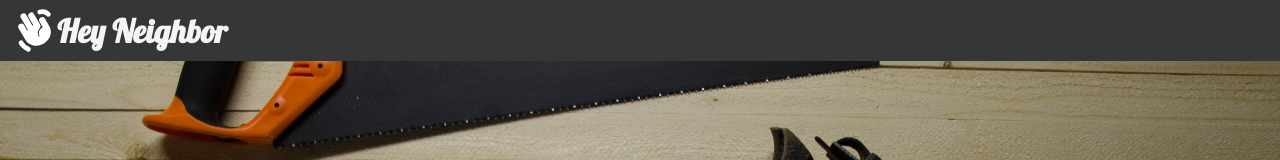
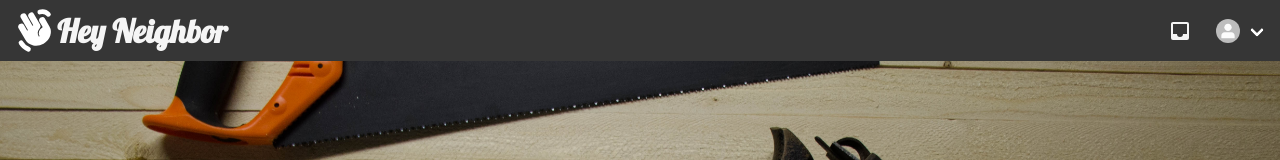
Before and after one commit to jrl508/HeyNeighbor, a React (Create React App) app: page / in a window 1280 px wide. Shown: the top 160 px of the page. Built offline with nearby package versions, Linux system fonts and the light colour scheme.

Commit message:
navbar styles

```diff
--- a/package.json
+++ b/package.json
@@ -3,6 +3,8 @@
   "version": "0.1.0",
   "private": true,
   "dependencies": {
+    "@mdi/js": "^7.4.47",
+    "@mdi/react": "^1.6.1",
     "@testing-library/jest-dom": "^5.17.0",
     "@testing-library/react": "^13.4.0",
     "@testing-library/user-event": "^13.5.0",
--- a/src/components/NavBar.js
+++ b/src/components/NavBar.js
@@ -1,8 +1,9 @@
 import React from "react";
 import { Link } from "react-router-dom";
 import Logo from "../images/hand-shake-filled.svg";
-//import "../styles/NavBar.css";
-import SearchIcon from "../images/search-icon.svg";
+import Icon from "@mdi/react";
+import { mdiInbox } from "@mdi/js";
+import ProfilePH from "../images/profile_ph.svg";
 
 const NavBar = () => {
   // const location = useLocation();
@@ -28,6 +29,28 @@ const NavBar = () => {
           </span>
         </Link>
       </div>
+      <div className="navbar-end">
+        <div className="navbar-item is-hoverable">
+          <div className="icon">
+            <Icon path={mdiInbox} size={1} color="whitesmoke" />
+          </div>
+          <div className="navbar-dropdown is-right">
+            <div className="navbar-item">You have no messages</div>
+          </div>
+        </div>
+        <div className="navbar-item has-dropdown is-hoverable">
+          <div className="navbar-link">
+            <img className="image is-24x24 is-rounded" src={ProfilePH} />
+          </div>
+          <div class="navbar-dropdown is-right">
+            <div class="navbar-item">About Us</div>
+            <div class="navbar-item">Help & Support</div>
+            <div class="navbar-item">Settings</div>
+            <hr class="navbar-divider" />
+            <div class="navbar-item">Log Out</div>
+          </div>
+        </div>
+      </div>
     </nav>
   );
 };
```
Also changed, not shown: 1 other file (tests, documents, lock files or other folders).
